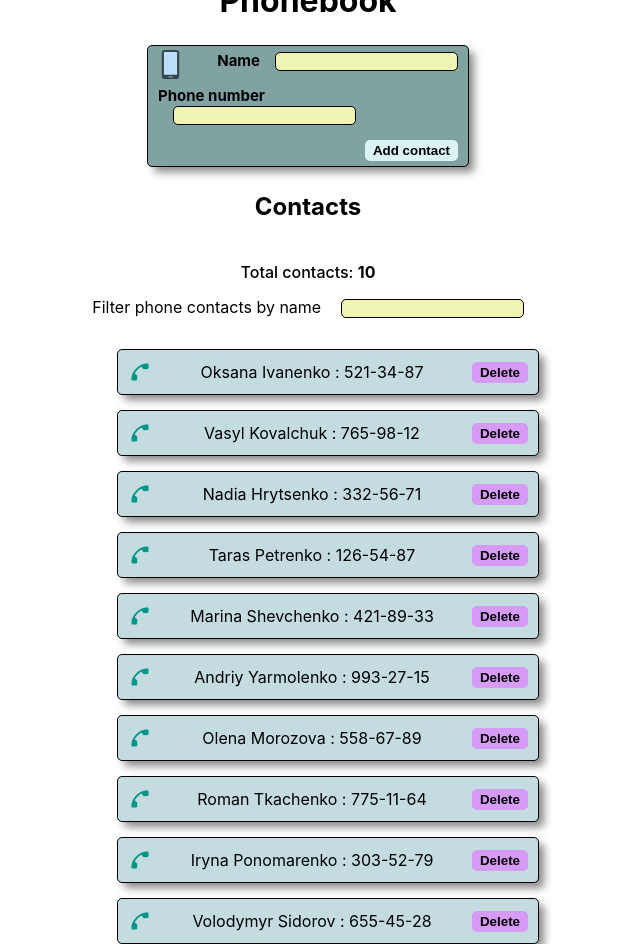
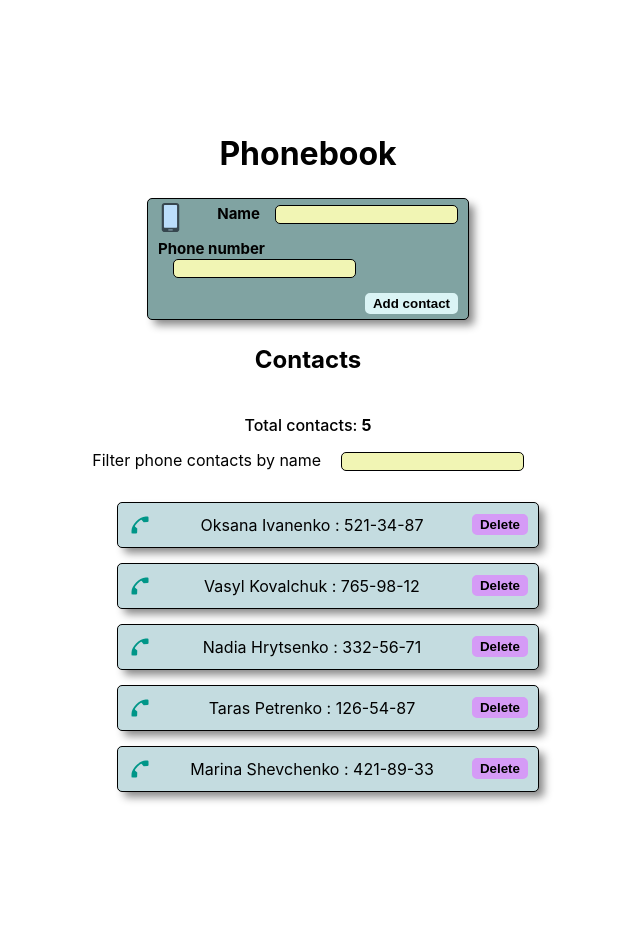
Before and after one commit to Oleksii-Melnyk-1993/goit-react-hw-02-phonebook, a React (Create React App) app: page / in a window 1280 px wide. Shown: the whole page, without its empty margins (332-972 px from the left). After the commit the page ends 920 px from the top, so only its background shows below. Built offline with nearby package versions, Linux system fonts and the light colour scheme.

Commit message:
remove some contacts

```diff
--- a/src/components/App.jsx
+++ b/src/components/App.jsx
@@ -14,11 +14,6 @@ export class App extends Component {
       { id: 'id-3', name: 'Nadia Hrytsenko', number: '332-56-71' },
       { id: 'id-4', name: 'Taras Petrenko', number: '126-54-87' },
       { id: 'id-5', name: 'Marina Shevchenko', number: '421-89-33' },
-      { id: 'id-6', name: 'Andriy Yarmolenko', number: '993-27-15' },
-      { id: 'id-7', name: 'Olena Morozova', number: '558-67-89' },
-      { id: 'id-8', name: 'Roman Tkachenko', number: '775-11-64' },
-      { id: 'id-9', name: 'Iryna Ponomarenko', number: '303-52-79' },
-      { id: 'id-10', name: 'Volodymyr Sidorov', number: '655-45-28' },
     ],
     filter: '',
   };
```
